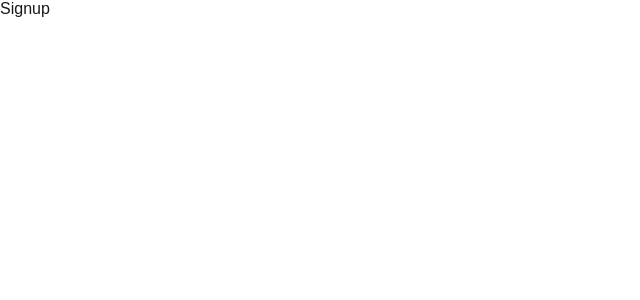
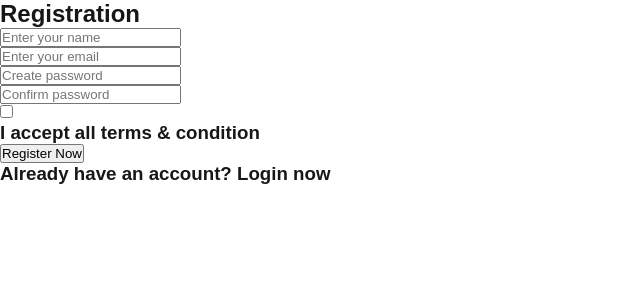
Before and after one commit to henrymutega/ATS-System, a Next.js app in the folder frontend/: page /signup in a window 1280 px wide. Shown: the top 300 px of the page, without its empty margins (0-640 px from the left). Built offline with nearby package versions, Linux system fonts and the light colour scheme.

Commit message:
signup page.

```diff
--- a/frontend/src/app/signup/page.jsx
+++ b/frontend/src/app/signup/page.jsx
@@ -2,7 +2,33 @@ import React from 'react'
 
 const Signup = () => {
   return (
-    <div>Signup</div>
+    <div className="wrapper">
+    <h2>Registration</h2>
+    <form action="#">
+      <div className="input-box">
+        <input type="text" placeholder="Enter your name" required/>
+      </div>
+      <div className="input-box">
+        <input type="text" placeholder="Enter your email" required/>
+      </div>
+      <div className="input-box">
+        <input type="password" placeholder="Create password" required/>
+      </div>
+      <div className="input-box">
+        <input type="password" placeholder="Confirm password" required/>
+      </div>
+      <div className="policy">
+        <input type="checkbox"/>
+        <h3>I accept all terms & condition</h3>
+      </div>
+      <div className="input-box button">
+        <input type="Submit" value="Register Now"/>
+      </div>
+      <div className="text">
+        <h3>Already have an account? <a href="/login">Login now</a></h3>
+      </div>
+    </form>
+  </div>
   )
 }
 
```
Also changed, not shown: 1 other file (tests, documents, lock files or other folders).
